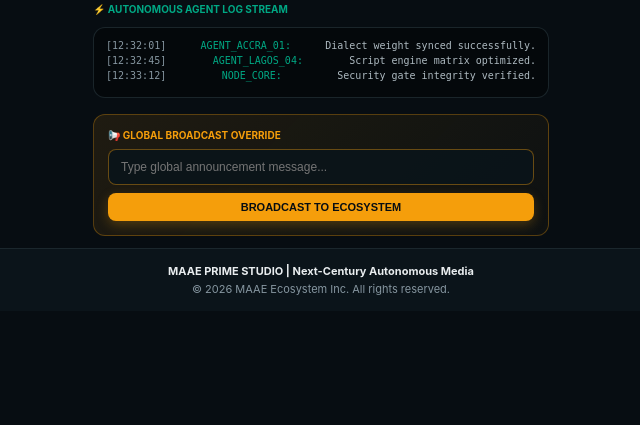
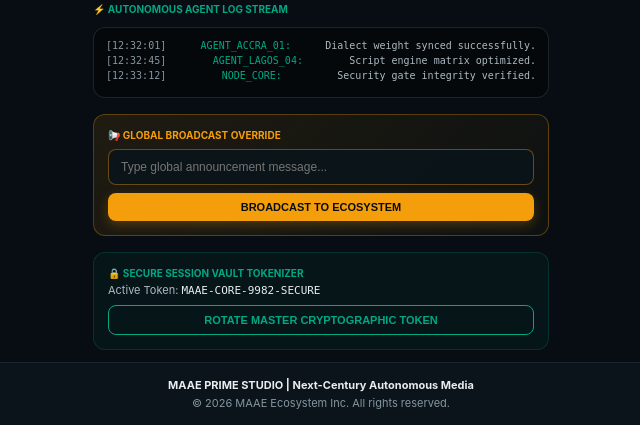
Before and after one commit to solutiondev54-netizen/render-deploy, a Flask app: page /founder/dashboard in a window 1280 px wide. Shown: the part 472-897 px from the top of the page, without its empty margins (319-959 px from the left). Before the commit the page ends 767 px from the top, so only its background shows below. Run offline with Flask 3, Linux system fonts and the light colour scheme; the visitor is signed in with stand-in values (Sample User, id 1).

Commit message:
Update founder_dashboard.html

```diff
--- a/templates/founder_dashboard.html
+++ b/templates/founder_dashboard.html
@@ -73,11 +73,18 @@
             </div>
         </div>
 
-        <!-- Global Broadcast Announcement Banner -->
+  <!-- Global Broadcast Announcement Banner -->
         <div class="maae-broadcast-panel">
             <label style="color: #f59e0b; font-size: 10px; font-weight: 700; text-transform: uppercase; display: block;">📢 GLOBAL BROADCAST OVERRIDE</label>
             <input type="text" id="broadcastMsg" class="maae-broadcast-input" placeholder="Type global announcement message...">
             <button type="button" class="maae-broadcast-btn" onclick="triggerBroadcast()">Broadcast to Ecosystem</button>
+        </div>
+
+        <!-- Secure Session Vault Tokenizer -->
+        <div class="maae-vault-panel">
+            <label style="color: var(--accent-emerald); font-size: 10px; font-weight: 700; text-transform: uppercase; display: block;">🔒 SECURE SESSION VAULT TOKENIZER</label>
+            <div style="font-size: 11px; color: var(--text-secondary); margin-top: 4px;">Active Token: <span style="font-family: monospace; color: var(--text-primary);">MAAE-CORE-9982-SECURE</span></div>
+            <button type="button" class="maae-vault-btn" onclick="rotateVaultToken()">Rotate Master Cryptographic Token</button>
         </div>
 
     </div> <!-- Closing main outer card -->
@@ -100,5 +107,11 @@
             alert('SUCCESS: Broadcast transmitted to all active ecosystem nodes: "' + msg + '"');
             document.getElementById('broadcastMsg').value = '';
         }
+        function rotateVaultToken() {
+            const confirmRotate = confirm('Are you sure you want to rotate the master cryptographic token? Active peripheral nodes will require re-sync.');
+            if(confirmRotate) {
+                alert('SUCCESS: Master vault token successfully re-keyed and deployed globally.');
+            }
+        }
     </script>
 {% endblock %}
```
